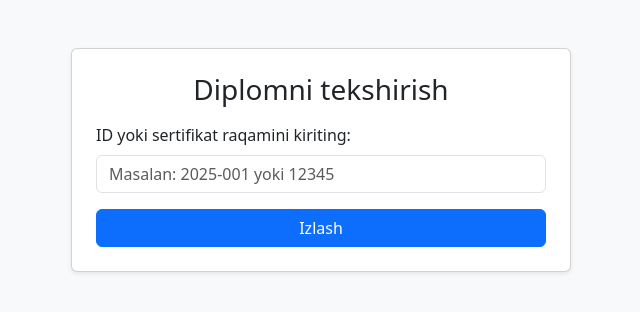
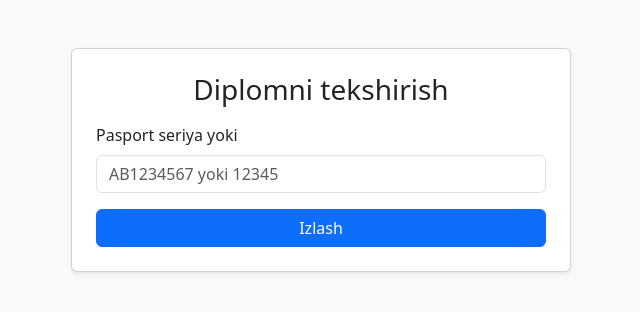
Before and after one commit to BoastfulApex/DiplomSportedu, a Django app: page / in a window 1280 px wide. Shown: the top 312 px of the page, without its empty margins (319-959 px from the left). Run offline with Django 4.2, Linux system fonts and the light colour scheme.

Commit message:
Update index.html

```diff
--- a/apps/templates/home/index.html
+++ b/apps/templates/home/index.html
@@ -13,9 +13,9 @@
         <form method="post" action="{% url 'home' %}">
             {% csrf_token %}
             <div class="mb-3">
-                <label for="code" class="form-label">ID yoki sertifikat raqamini kiriting:</label>
+                <label for="code" class="form-label">Pasport seriya yoki </label>
                 <input type="text" class="form-control" id="code" name="code"
-                       placeholder="Masalan: 2025-001 yoki 12345"
+                       placeholder="AB1234567 yoki 12345"
                        value="{{ query|default:'' }}" required>
             </div>
             <button type="submit" class="btn btn-primary w-100">Izlash</button>
```
